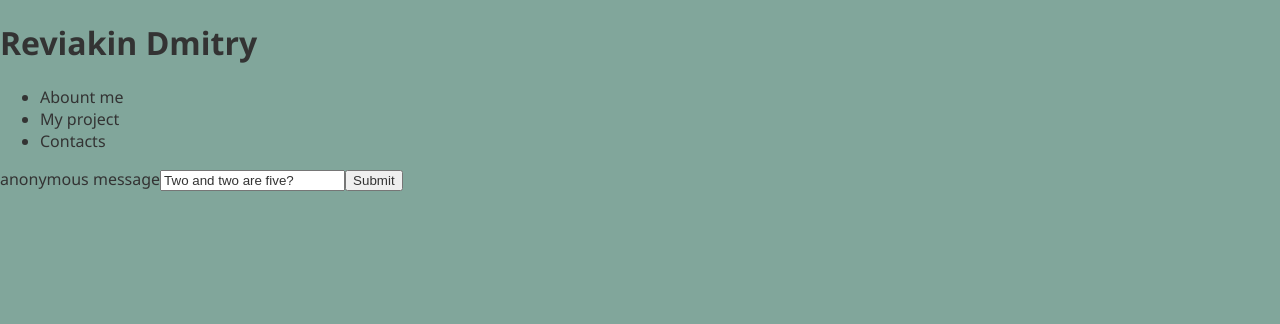
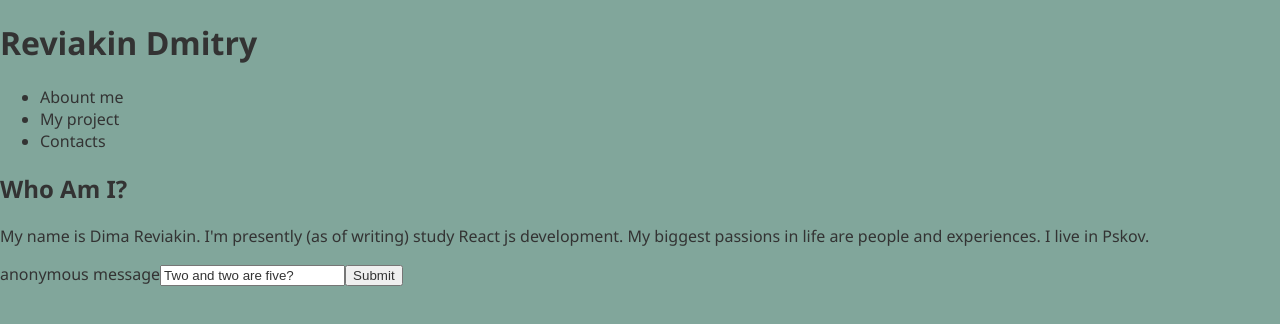
Before and after one commit to reviakin/personal-site, a React (Vite) app: page / in a window 1280 px wide. Shown: the top 324 px of the page. Built offline with nearby package versions, Linux system fonts and the light colour scheme.

Commit message:
add AboutMe component

```diff
--- a/src/App.js
+++ b/src/App.js
@@ -1,7 +1,8 @@
 import React from "react"
 import ReactDOM from "react-dom"
 
-import Header from "./components/Header";
+import Header from "./components/Header"
+import AboutMe from "./components/AboutMe"
 import AnonymousMes from './components/AnonymousMes'
 
 function App() {
@@ -9,6 +10,7 @@ function App() {
         <div>
             <h1>Reviakin Dmitry</h1>
             <Header />
+            <AboutMe />
             <AnonymousMes />
         </div>
     );
--- /dev/null
+++ b/src/components/AboutMe.js
@@ -0,0 +1,13 @@
+import React from 'react'
+
+export default function AboutMe() {
+    return (
+        <div>
+            <h2>Who Am I?</h2>
+            <p>
+                My name is Dima Reviakin. I'm presently (as of writing) study React js development.
+                My biggest passions in life are people and experiences. I live in Pskov.
+            </p>
+        </div>
+    )
+}
```
